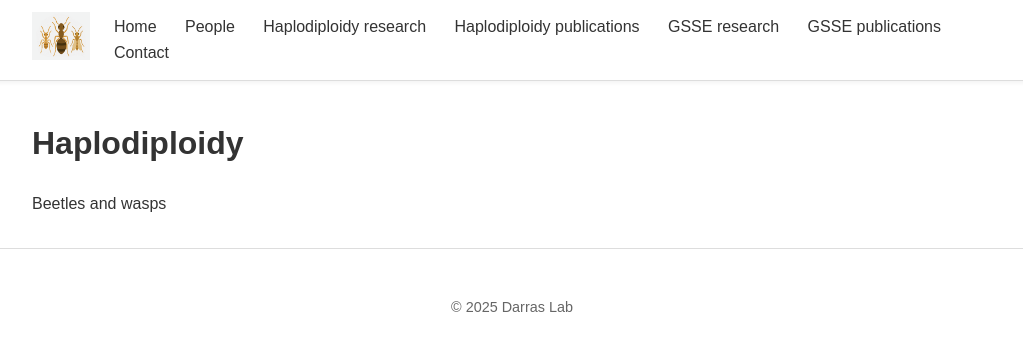
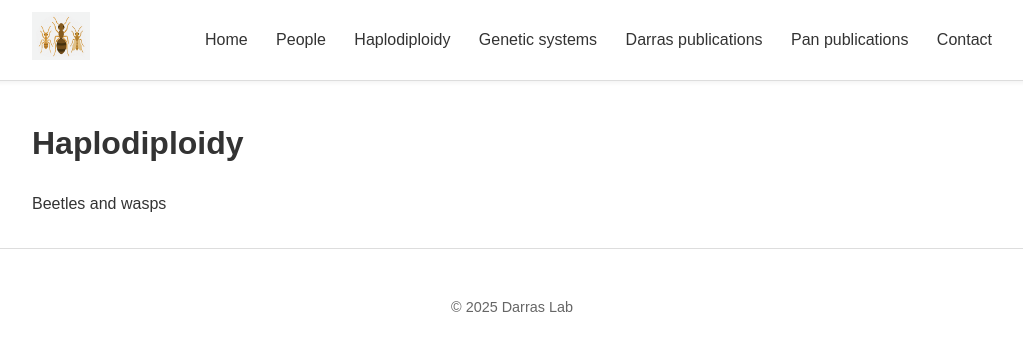
Before and after one commit to lab-darras/lab-darras.github.io, a Jekyll site: the page built from 1n2n-research.md, in a window 1280 px wide. Shown: the top 351 px of the page, without its empty margins (128-1151 px from the left). Built offline with Jekyll 4.4.1, drawn with Linux system fonts in a browser that asks for light colours.

Commit message:
Update default.html

```diff
--- a/_layouts/default.html
+++ b/_layouts/default.html
@@ -16,10 +16,10 @@
       <nav class="site-nav">
         <a href="{{ '/' | relative_url }}">Home</a>
         <a href="{{ '/people.html' | relative_url }}">People</a>
-        <a href="{{ '/1n2n-research.html' | relative_url }}">Haplodiploidy research</a>
-        <a href="{{ '/1n2n-publications.html' | relative_url }}">Haplodiploidy publications</a>
-        <a href="{{ '/GSSE-research.html' | relative_url }}">GSSE research</a>
-        <a href="{{ '/GSSE-publications.html' | relative_url }}">GSSE publications</a>
+        <a href="{{ '/1n2n-research.html' | relative_url }}">Haplodiploidy </a>
+        <a href="{{ '/GSSE-research.html' | relative_url }}">Genetic systems</a>
+        <a href="{{ '/GSSE-publications.html' | relative_url }}">Darras publications</a>
+        <a href="{{ '/1n2n-publications.html' | relative_url }}">Pan publications</a>
         <a href="{{ '/contact.html' | relative_url }}">Contact</a>
       </nav>
     </div>
```
